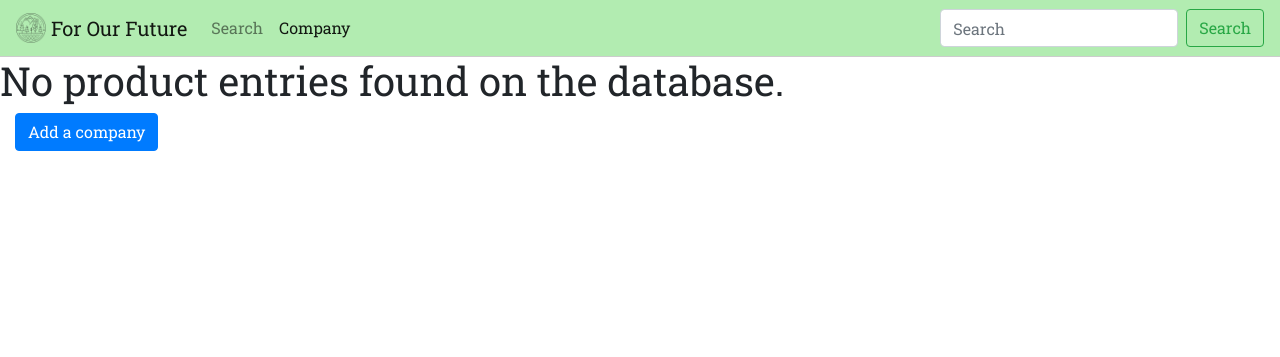
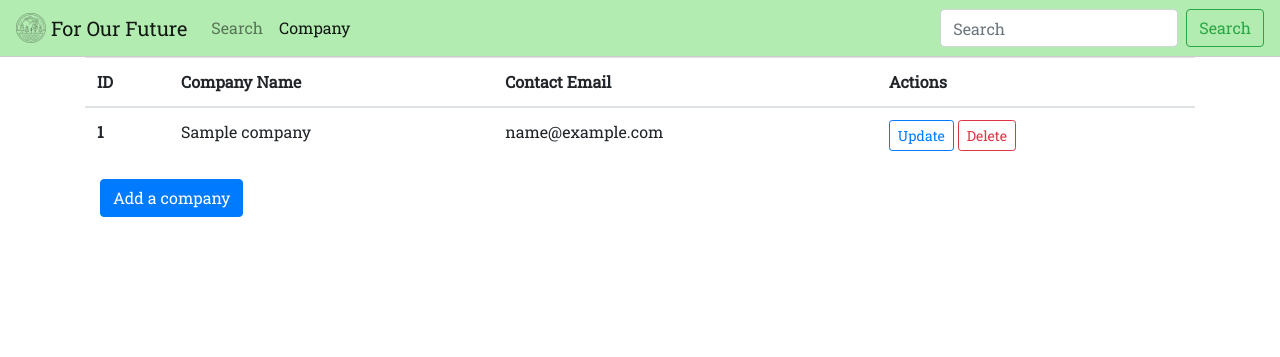
Before and after one commit to zolbatar/for-our-future, a Django app: page /company in a window 1280 px wide. Shown: the top 357 px of the page. Run offline with Django 3.2, Linux system fonts and the light colour scheme; tables that the repository leaves empty hold one stand-in row (values such as "Sample post"); some libraries are stand-ins or nearby versions.

Commit message:
fix list issues

```diff
--- a/broker/templates/broker/company/list.html
+++ b/broker/templates/broker/company/list.html
@@ -1,4 +1,4 @@
-{% extends "broker/base.html" %} {% block content %} {% include "broker/company/navbar.html" %} {% if list %}
+{% extends "broker/base.html" %} {% block content %} {% include "broker/company/navbar.html" %} {% if companies %}
 <div class="container">
   <table class="table">
     <thead>
@@ -30,7 +30,7 @@
     </tbody>
   </table>
   {% else %}
-  <h1>No product entries found on the database.</h1>
+  <h1>No companies found.</h1>
   {% endif %}
   <div class="col-md-12">
     <form action="{% url 'broker:company-entry'  %}" method="post" style="display: inline;">
--- a/broker/templates/broker/item/list.html
+++ b/broker/templates/broker/item/list.html
@@ -1,4 +1,4 @@
-{% extends "broker/base.html" %} {% block content %} {% include "broker/item/navbar.html" %} {% for item in items %}
+{% extends "broker/base.html" %} {% block content %} {% include "broker/item/navbar.html" %} {% if items %} {% for item in items %}
 <div class="card bg-light m-2" style="max-width: 18rem;">
   <div class="card-header">{{ item.title }}</div>
   <div class="card-body">
@@ -8,7 +8,9 @@
     <p class="card-text">{{ item.units}}</p>
   </div>
 </div>
-{% endfor %}
+{% endfor %} {% else %}
+<h1>No items found.</h1>
+{% endif %}
 <div class="col-md-12">
   <form action="{% url 'broker:item-entry'  %}" method="post" style="display: inline;">
     {% csrf_token %}
```
